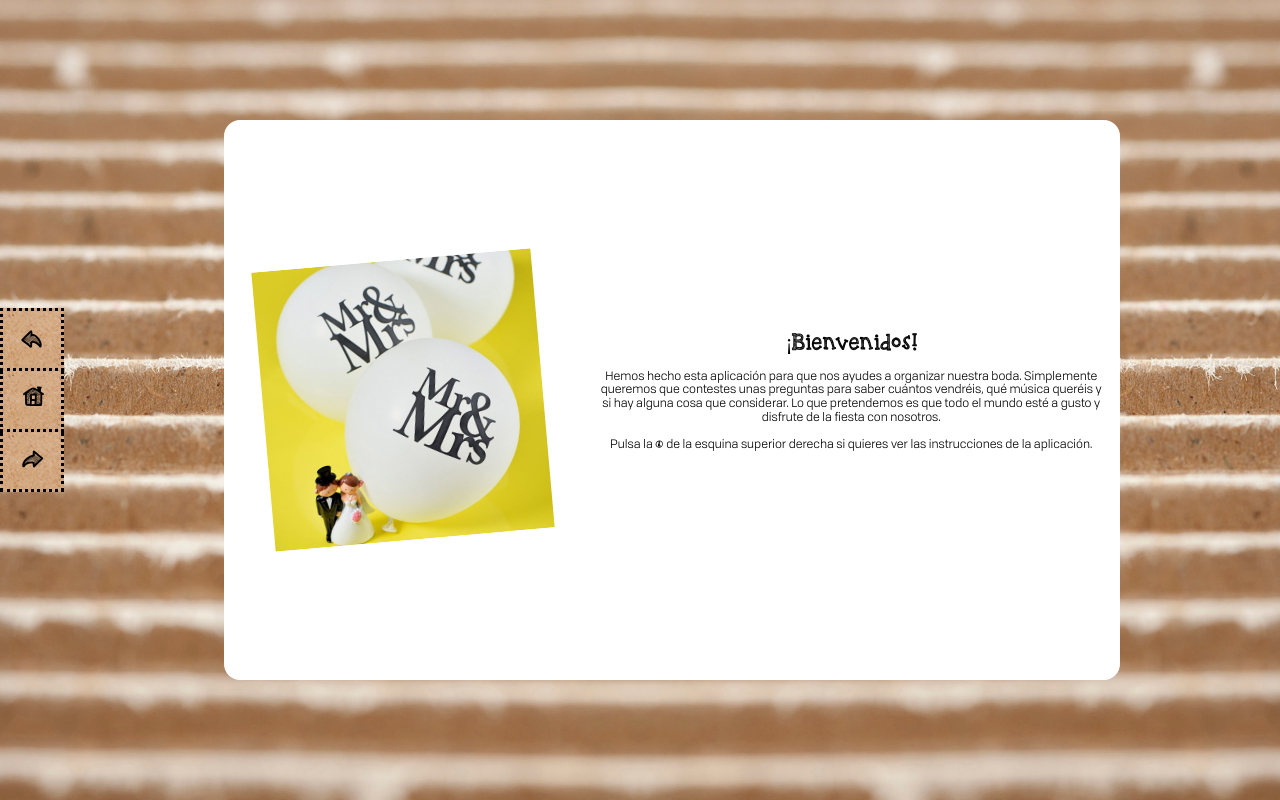
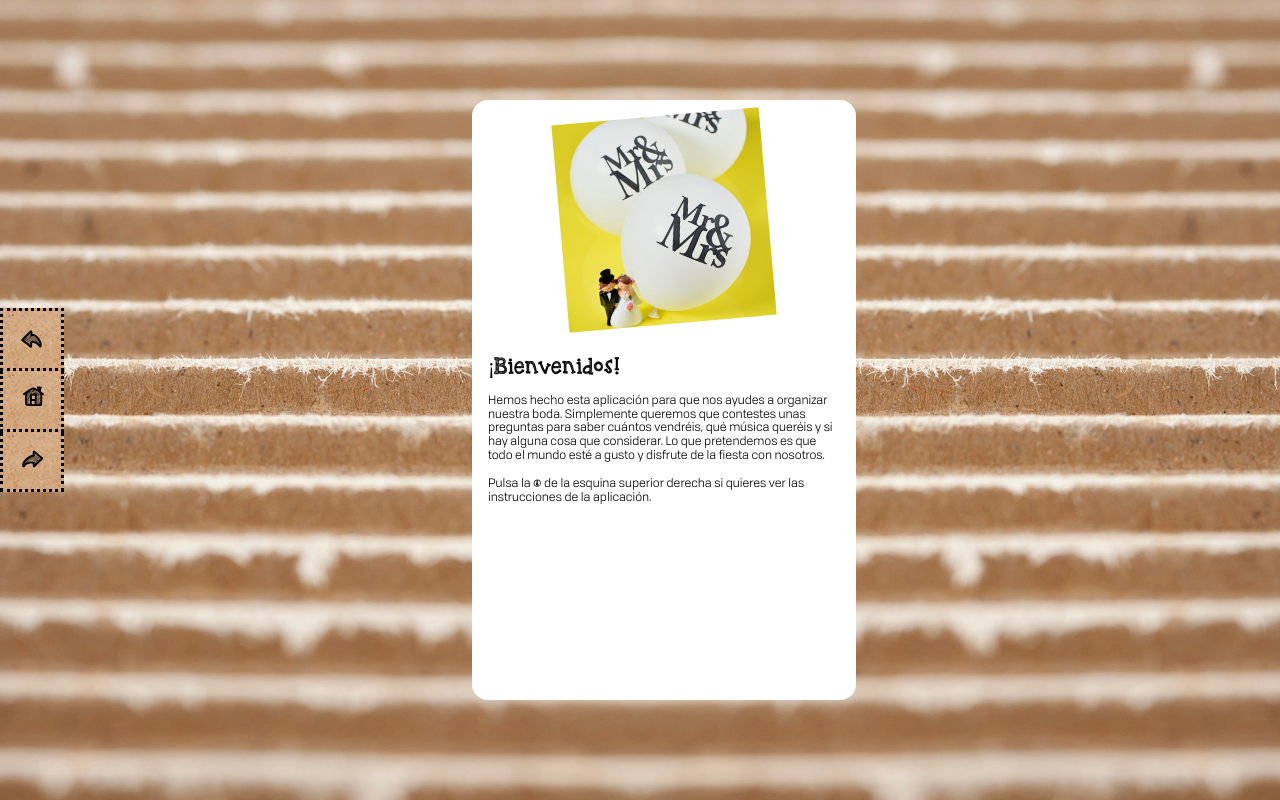
Before and after one commit to ramingar/wedding-app-source-code, a Vue app: page / in a window 1280 px wide. Built offline with nearby package versions, Linux system fonts and the light colour scheme.

Commit message:
Portrait

```diff
--- a/public/index.html
+++ b/public/index.html
@@ -3,7 +3,7 @@
 <head>
     <meta charset="utf-8">
     <meta http-equiv="X-UA-Compatible" content="IE=edge">
-    <meta name="viewport" content="width=device-width,initial-scale=1.0">
+    <meta name="viewport" content="width=device-width,initial-scale=1.0,user-scalable=no">
     <link rel="icon" href="<%= BASE_URL %>favicon.ico">
     <link rel="stylesheet" href="https://unpkg.com/tachyons@4.10.0/css/tachyons.min.css"/>
     <title>wedding-app</title>
--- a/src/components/SlideComponent/SlideCard.vue
+++ b/src/components/SlideComponent/SlideCard.vue
@@ -1,10 +1,10 @@
 <template>
-    <div class="absolute flex justify-center items-center h-100 w-100">
-        <div class="flex flex-wrap justify-center items-center br4 bg-white v-mid mb5 mb0-ns ml5-ns w-80 _h-70 _mw-70-xl _mh-65-special-1024-768 _mh-80-special-768-1024">
-            <div class="br4 _h-35 _h50-landscape w-100 w-40-ns">
+    <div class="absolute flex items-center justify-center h-100 w-100">
+        <div class="bg-white overflow-hidden br4 mh3 mb5 mb0-ns ml5-ns _w5_50 _w6_50-l h-75">
+            <div class="pa3 _h-40">
                 <slide-card-main/>
             </div>
-            <div class="br4 ph3 pb3 f7 tc w-100 w-60-ns">
+            <div class="pa3 f7">
                 <slide-card-content/>
             </div>
         </div>
@@ -25,40 +25,13 @@
 </script>
 
 <style scoped>
-
-    ._h-35 {
-        height: 35%;
+    ._w5_50 {
+        width: 24rem;
     }
 
-    ._h-70 {
-        height: 70%;
+    ._h-40 {
+        height: 40%;
     }
 
-    @media (orientation: landscape) {
-        ._h50-landscape {
-            height: 50%;
-            max-height: 50%;
-        }
-    }
-
-    @media (min-width: 1025px) {
-        ._mw-70-xl {
-            max-width: 70%;
-        }
-    }
-
-    @media (width: 1024px) and (height: 768px) {
-        ._mh-65-special-1024-768 {
-            height: 65%;
-            max-height: 65%;
-        }
-    }
-
-    @media (width: 768px) and (height: 1024px) {
-        ._mh-80-special-768-1024 {
-            height: 80%;
-            max-height: 80%;
-        }
-    }
 
 </style>
--- a/src/components/SlideComponent/SlideCardMain.vue
+++ b/src/components/SlideComponent/SlideCardMain.vue
@@ -1,7 +1,7 @@
 <template>
     <div class="h-100 w-100">
         <!--<div class="center background-image h-100 w-100 bg-center cover br--top br4"></div>-->
-        <div class="center background-image h-100 w-100 bg-center contain br--top br4 _rotate-355"></div>
+        <div class="background-image bg-center contain _rotate-355 h-100 w-100"></div>
         <div class="f7"></div>
     </div>
 </template>
```
